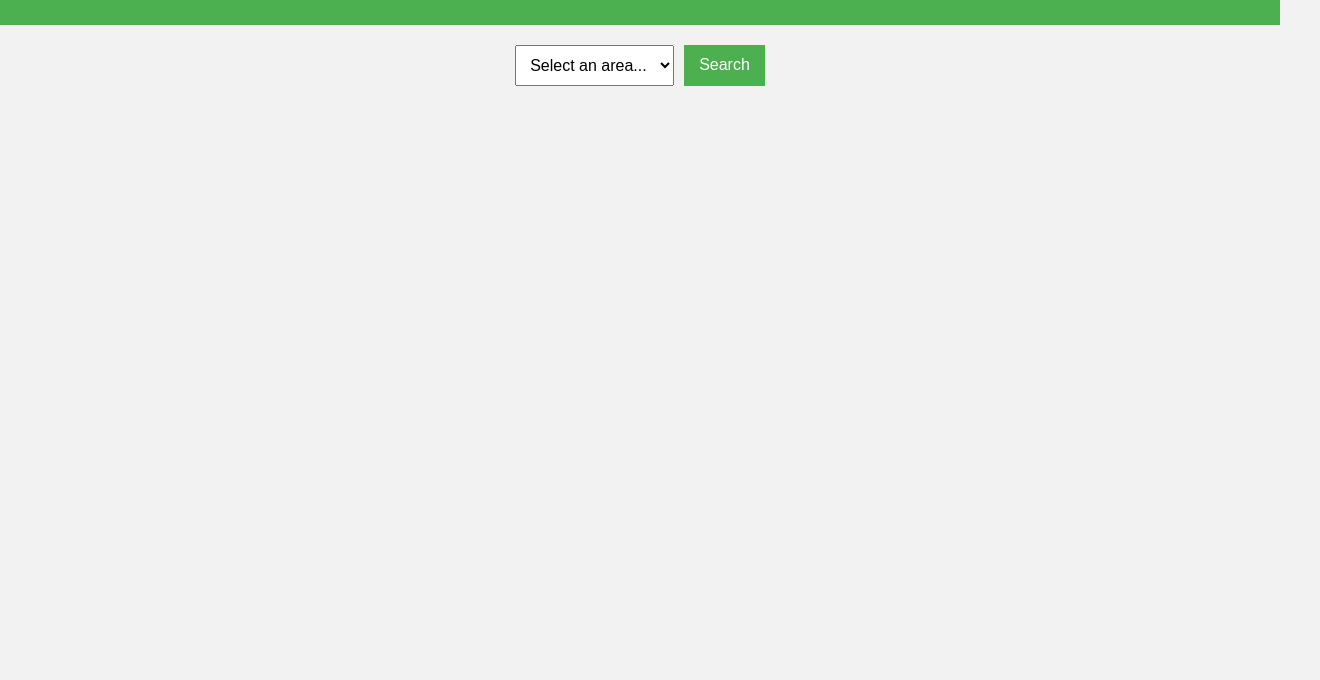
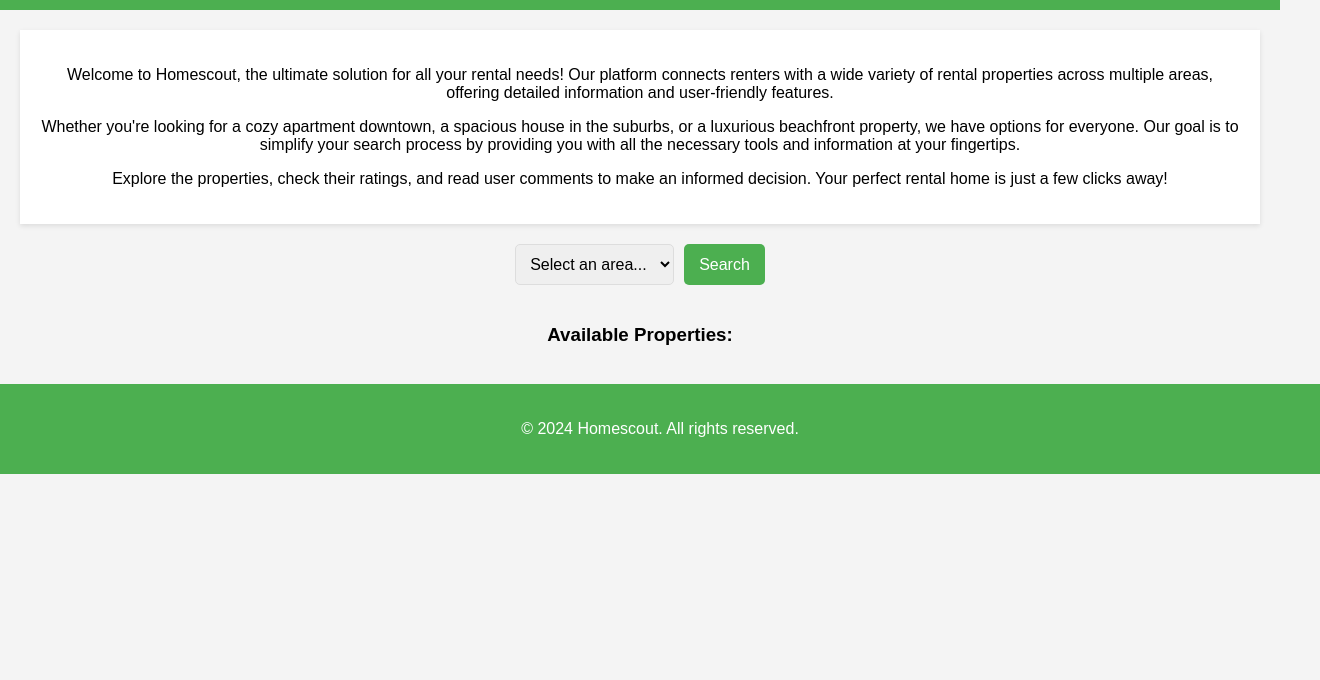
Before and after one commit to Akshitha-1023/HomeScout, a plain HTML site: page index.html in a window 1280 px wide. Shown: the part 120-800 px from the top of the page, 1320 px wide, since content can reach past the window. Drawn offline with Linux system fonts and the light colour scheme.

Commit message:
Update index.html

```diff
--- a/index.html
+++ b/index.html
@@ -9,7 +9,7 @@
             font-family: 'Arial', sans-serif;
             margin: 0;
             padding: 0;
-            background-color: #f2f2f2;
+            background-color: #f4f4f4;
         }
         header {
             background-color: #4CAF50;
@@ -19,9 +19,19 @@
         }
         h1 {
             margin: 0;
+            font-size: 36px;
         }
         h2 {
             font-size: 24px;
+            margin: 10px 0;
+            font-style: italic;
+        }
+        .intro {
+            padding: 20px;
+            background-color: #ffffff;
+            text-align: center;
+            margin: 20px;
+            box-shadow: 0 2px 5px rgba(0,0,0,0.1);
         }
         .search-area {
             margin: 20px;
@@ -32,6 +42,8 @@
             padding: 10px;
             font-size: 16px;
             margin-right: 10px;
+            border-radius: 5px;
+            border: 1px solid #ddd;
         }
         button {
             padding: 10px 15px;
@@ -39,18 +51,24 @@
             background-color: #4CAF50;
             color: white;
             border: none;
+            border-radius: 5px;
             cursor: pointer;
+            transition: background 0.3s;
+        }
+        button:hover {
+            background-color: #45a049;
         }
         .property {
             background: white;
             border: 1px solid #ddd;
             border-radius: 5px;
             margin: 10px;
-            padding: 10px;
+            padding: 15px;
             box-shadow: 0 2px 5px rgba(0,0,0,0.1);
             display: flex;
             flex-direction: column;
             align-items: center;
+            text-align: center;
         }
         .property img {
             width: 100%;
@@ -60,12 +78,24 @@
         .results {
             display: none;
             margin: 20px;
+            display: flex;
+            flex-wrap: wrap;
+            justify-content: center;
         }
         .comment {
             background: #f9f9f9;
             padding: 5px;
             margin: 5px;
             border-left: 4px solid #4CAF50;
+        }
+        footer {
+            text-align: center;
+            padding: 20px;
+            background-color: #4CAF50;
+            color: white;
+            position: relative;
+            bottom: 0;
+            width: 100%;
         }
     </style>
 </head>
@@ -75,6 +105,12 @@
     <h1>Homescout</h1>
     <h2>Your Perfect Rental Home Finder</h2>
 </header>
+
+<div class="intro">
+    <p>Welcome to Homescout, the ultimate solution for all your rental needs! Our platform connects renters with a wide variety of rental properties across multiple areas, offering detailed information and user-friendly features.</p>
+    <p>Whether you're looking for a cozy apartment downtown, a spacious house in the suburbs, or a luxurious beachfront property, we have options for everyone. Our goal is to simplify your search process by providing you with all the necessary tools and information at your fingertips.</p>
+    <p>Explore the properties, check their ratings, and read user comments to make an informed decision. Your perfect rental home is just a few clicks away!</p>
+</div>
 
 <div class="search-area">
     <select id="areaSelect" onchange="displayProperties()">
@@ -93,6 +129,10 @@
     <div id="propertyDetails"></div>
     <div id="comments"></div>
 </div>
+
+<footer>
+    <p>&copy; 2024 Homescout. All rights reserved.</p>
+</footer>
 
 <script>
     const properties = {
@@ -134,6 +174,7 @@
                     <p>Price: ${property.price}</p>
                     <p>Owner: ${property.owner}</p>
                     <p>Contact: ${property.contact}</p>
+                    <button onclick="alert('You have booked ${property.name}!')">Book Now</button>
                 `;
                 propertyDetailsDiv.appendChild(propertyDiv);
 
@@ -145,7 +186,6 @@
                     commentsDiv.appendChild(commentDiv);
                 });
             });
-
             resultsDiv.style.display = "block";
         } else {
             resultsDiv.style.display = "none";
```
